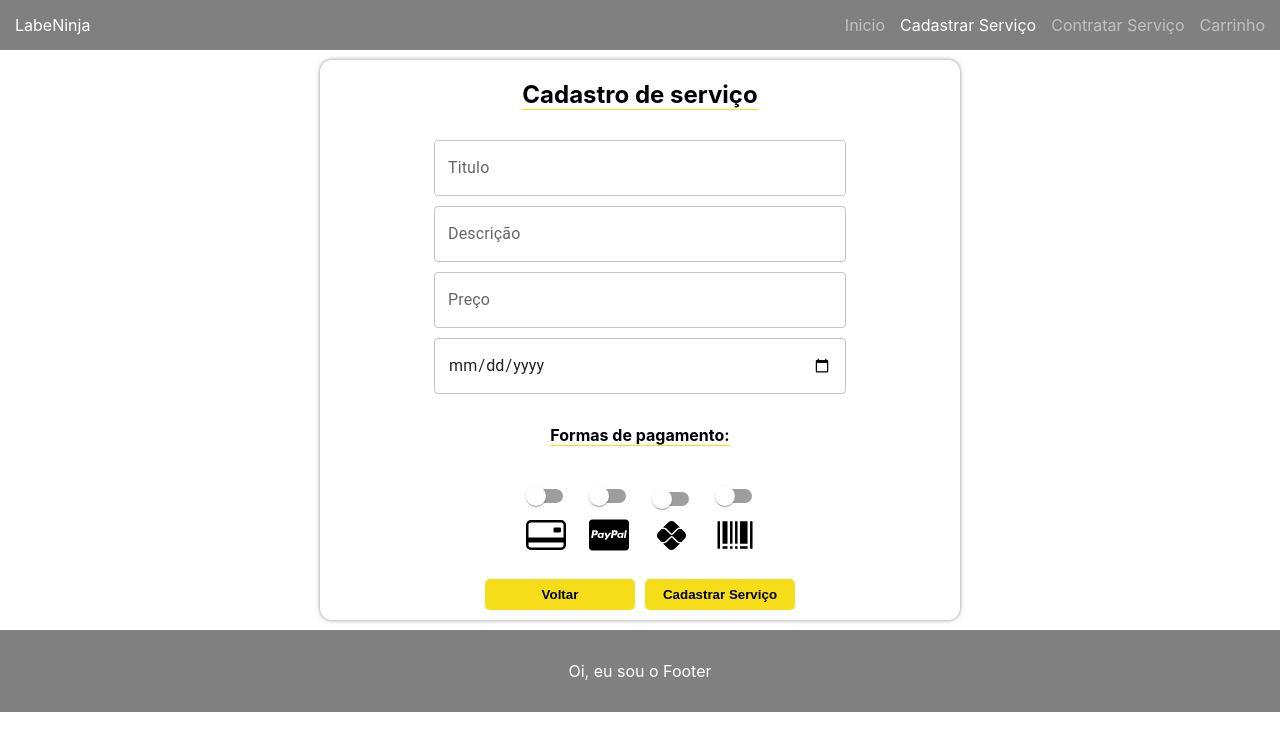
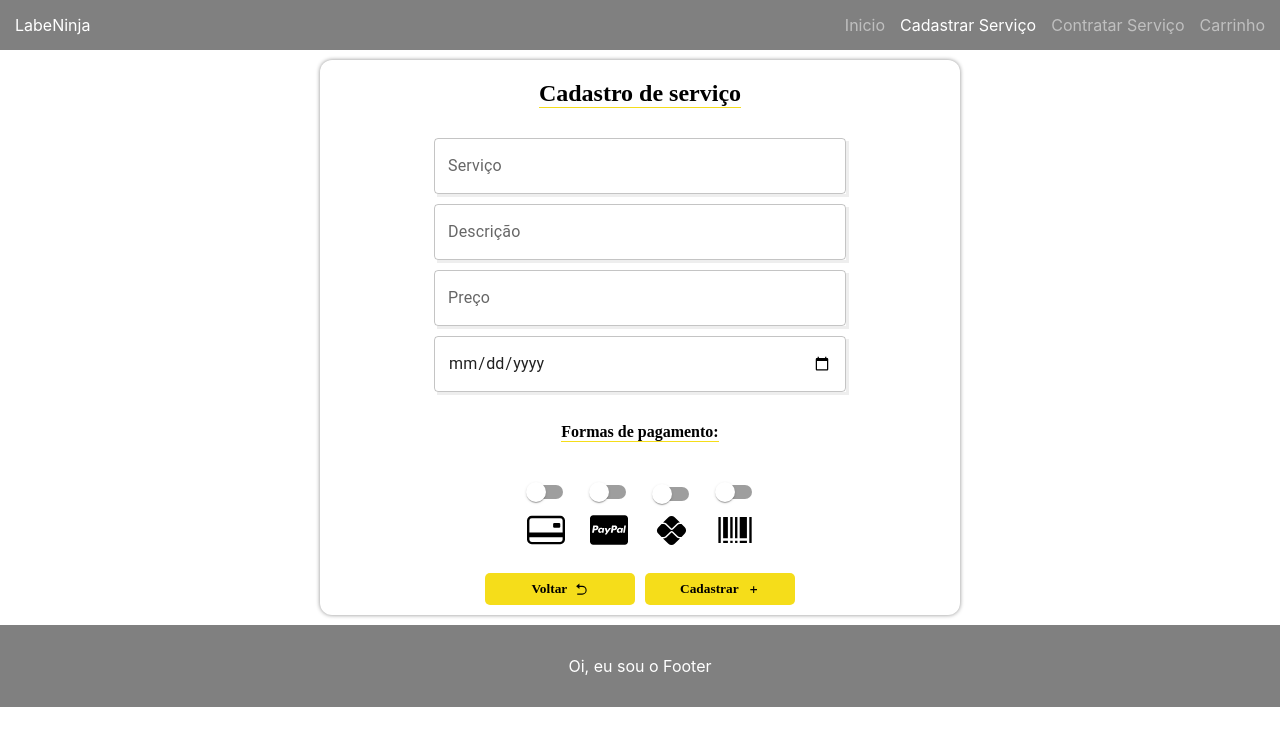
Before and after one commit to future4code/Freire-labe-ninja3, a React (Create React App) app: page / in a window 1280 px wide. Both pictures are taken after a click on the item "Cadastrar Serviço". Shown: the top 750 px of the page. Built offline with nearby package versions, Linux system fonts and the light colour scheme.

Commit message:
arrumei-o-style

```diff
--- a/src/pages/PaginaCadastro/PaginaCadastro.jsx
+++ b/src/pages/PaginaCadastro/PaginaCadastro.jsx
@@ -1,14 +1,15 @@
-import { Container } from "./style";
+import { Container,CssTextField } from "./style";
 import Axios from "axios";
 import React from "react";
 import { labeninjasURL } from "../../constants/labeninjasAPI";
 import Swal from "sweetalert2";
 import Switch from "@mui/material/Switch";
-import TextField from "@mui/material/TextField";
-import {FaCcPaypal} from "react-icons/fa"
-import {BsCreditCard2Back} from "react-icons/bs"
-import {AiOutlineBarcode} from "react-icons/ai"
-import PixIcon from '@mui/icons-material/Pix';
+import { FaCcPaypal } from "react-icons/fa";
+import { BsCreditCard2Back } from "react-icons/bs";
+import { AiOutlineBarcode } from "react-icons/ai";
+import PixIcon from "@mui/icons-material/Pix";
+import {GrFormAdd} from "react-icons/gr"
+import { RiArrowGoBackFill } from "react-icons/ri";
 
 
 const headers = {
@@ -17,7 +18,6 @@ const headers = {
   },
 };
 
-
 export default class PaginaCadastro extends React.Component {
   state = {
     title: "",
@@ -25,10 +25,10 @@ export default class PaginaCadastro extends React.Component {
     dueDate: "",
     price: "",
     menthods: [
-      { name: "Cartão" ,icon:<BsCreditCard2Back size={"40px"}/> },
-      { name: "PayPal",icon:<FaCcPaypal size={"40px"}/>},
-      { name: "Pix" , icon:< PixIcon fontSize={"large"}/>},
-      { name: "Boleto" ,icon:<AiOutlineBarcode size={"40px"}/> },
+      { name: "Cartão", icon: <BsCreditCard2Back size={"38px"} /> },
+      { name: "PayPal", icon: <FaCcPaypal size={"38px"} /> },
+      { name: "Pix", icon: <PixIcon fontSize={"large"} /> },
+      { name: "Boleto", icon: <AiOutlineBarcode size={"38px"} /> },
     ],
     paymentMethods: [],
   };
@@ -93,10 +93,6 @@ export default class PaginaCadastro extends React.Component {
           price: "",
           paymentMethods: [],
         });
-        // let boxes = document.getElementsByName("metodo");
-        // for (let i = 0; i < boxes.length; i++) {
-        //   boxes[i].checked = false;
-        // }
       })
       .catch((err) => {
         Swal.fire({
@@ -111,12 +107,10 @@ export default class PaginaCadastro extends React.Component {
   };
 
   render() {
-
-
     const checkBoxespaymentMethods = this.state.menthods.map(
       (paymentMethods) => {
         return (
-          <li>
+          <li key={paymentMethods.name}>
             <label className="pagamentos">
               <Switch
                 color="primary"
@@ -140,17 +134,17 @@ export default class PaginaCadastro extends React.Component {
       <Container>
         <h2>Cadastro de serviço</h2>
         <div>
-          <TextField
+          <CssTextField
             type="text"
             name="title"
             value={this.state.title}
             onChange={this.onChangetitle}
             id="outlined-basic"
-            label="Titulo"
+            label="Serviço"
             variant="outlined"
           />
 
-          <TextField
+          <CssTextField
             name="description"
             cols="20"
             rows="3"
@@ -159,9 +153,9 @@ export default class PaginaCadastro extends React.Component {
             id="outlined-basic"
             label="Descrição"
             variant="outlined"
-          ></TextField>
+          ></CssTextField>
 
-          <TextField
+          <CssTextField
             type="number"
             name="price"
             placeholder="R$"
@@ -172,7 +166,7 @@ export default class PaginaCadastro extends React.Component {
             label="Preço"
             variant="outlined"
           />
-          <TextField
+          <CssTextField
             type="date"
             name="dueDate"
             value={this.state.dueDate}
@@ -180,15 +174,14 @@ export default class PaginaCadastro extends React.Component {
             id="outlined-basic"
             label=""
             variant="outlined"
-
           />
 
           <h4>Formas de pagamento:</h4>
           <div className="pay">{checkBoxespaymentMethods}</div>
         </div>
         <div className="botoes">
-          <button>Voltar</button>
-          <button onClick={this.createJob}>Cadastrar Serviço</button>
+          <button>Voltar <RiArrowGoBackFill/></button>
+          <button onClick={this.createJob}>Cadastrar <GrFormAdd/></button>
         </div>
       </Container>
     );
--- a/src/pages/PaginaCadastro/style.jsx
+++ b/src/pages/PaginaCadastro/style.jsx
@@ -1,4 +1,5 @@
 import styled from "styled-components";
+import TextField from "@mui/material/TextField";
 
 export const Container = styled.div`
   display: flex;
@@ -11,8 +12,7 @@ export const Container = styled.div`
   border: none;
   box-shadow: 0px 0px 4px rgba(0, 0, 0, 0.45);
   border-radius: 12px;
-
-
+  font-family: "Montserrat";
 
   div {
     display: flex;
@@ -21,8 +21,9 @@ export const Container = styled.div`
     gap: 10px;
   }
 
-  h2 , h4{
-    border-bottom:1px solid #f5dd1a;
+  h2,
+  h4 {
+    border-bottom: 1px solid #f5dd1a;
   }
 
   .pay {
@@ -34,6 +35,8 @@ export const Container = styled.div`
   #outlined-basic {
     width: 30vw;
     gap: 10px;
+    cursor: pointer;
+    box-shadow: 3px 3px #3f3f3c16;
   }
 
   .botoes {
@@ -46,11 +49,16 @@ export const Container = styled.div`
     display: flex;
     flex-direction: column;
     align-items: center;
+    cursor: pointer;
   }
 
   button {
+    display: flex;
+    align-items: center;
+    justify-content: center;
     gap: 8px;
     background-color: #f5dd1a;
+    font-family: "Montserrat";
     border: none;
     width: 150px;
     border-radius: 5px;
@@ -61,16 +69,41 @@ export const Container = styled.div`
     }
   }
 
-  @media screen and (min-device-width : 320px) and (max-device-width : 480px) {
-        width:90vw;
+  .css-5ryogn-MuiButtonBase-root-MuiSwitch-switchBase.Mui-checked {
+    color: #f5dd1a;
 
-        #outlined-basic {
-    width: 70vw;
-    gap: 10px;
-  }
+}
+.css-5ryogn-MuiButtonBase-root-MuiSwitch-switchBase.Mui-checked+.MuiSwitch-track {
+    background-color: #0a090a;
+}
 
 
+  @media screen and (min-device-width: 320px) and (max-device-width: 480px) {
+    width: 90vw;
 
+    #outlined-basic {
+      width: 70vw;
+      gap: 10px;
+    }
+  }
+`;
 
-}
-`
+export const CssTextField = styled(TextField)({
+  '& label.Mui-focused': {
+      color: '#0F0801',
+  },
+  '& .MuiInput-underline:after': {
+      borderBottomColor: '#0F0801',
+  },
+  '& .MuiOutlinedInput-root': {
+      '& fieldset': {
+          borderColor: 'none',
+      },
+      '&:hover fieldset': {
+          borderColor: 'none',
+      },
+      '&.Mui-focused fieldset': {
+          borderColor: '#0F0801',
+      },
+  },
+});
```
